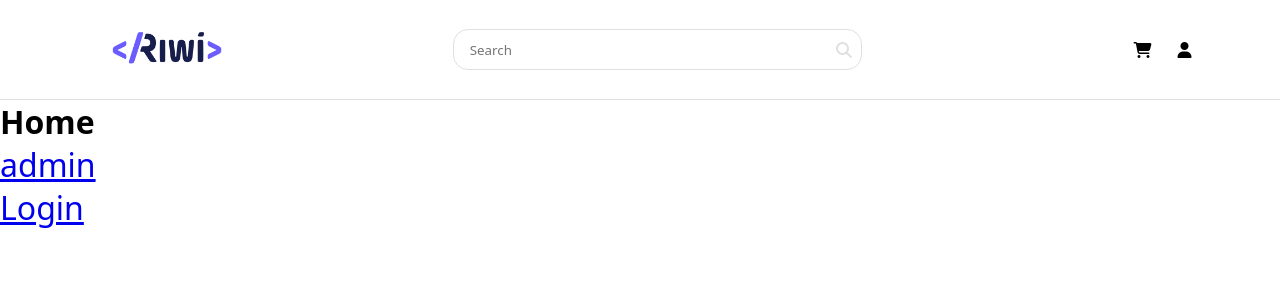
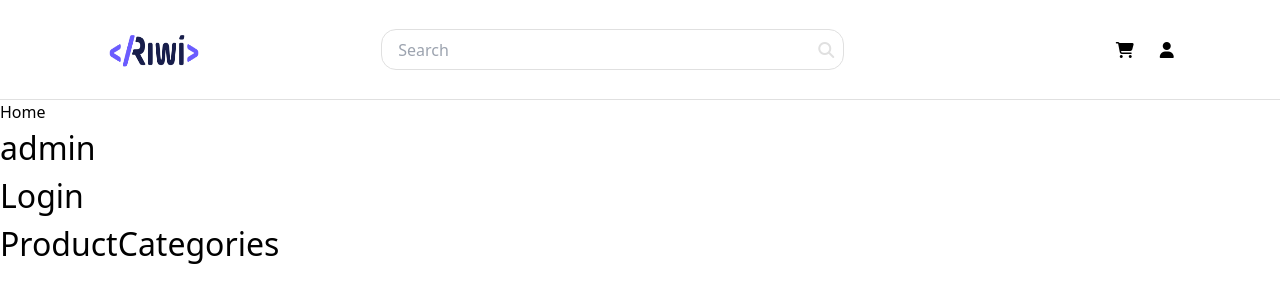
Before and after one commit to Riwi-Lovelace/RIWI_MARKET_FRONTEND, a React (Vite) app: page / in a window 1280 px wide. Shown: the top 302 px of the page. Built offline with nearby package versions, Linux system fonts and the light colour scheme.

Commit message:
Feat: Creation of product categories

```diff
--- a/package.json
+++ b/package.json
@@ -22,7 +22,7 @@
     "eslint-plugin-react": "^7.34.2",
     "eslint-plugin-react-hooks": "^4.6.2",
     "eslint-plugin-react-refresh": "^0.4.7",
-    "tailwindcss": "^3.4.4",
+    "tailwindcss": "^3.4.6",
     "vite": "^5.3.3"
   }
 }
--- a/src/custom/gen/generalStyles.css
+++ b/src/custom/gen/generalStyles.css
@@ -1,3 +1,8 @@
+@tailwind base;
+@tailwind components;
+@tailwind utilities;
+
+
 *{
     box-sizing: border-box;
     margin: 0%;
--- a/src/main.jsx
+++ b/src/main.jsx
@@ -18,6 +18,7 @@ import Register from './pages/client/register/register.jsx'
 
 //used for styles generals
 import './custom/gen/generalStyles.css'
+import { ProductCategorie } from './pages/productCategories/ProductCategorie.jsx';
 
 
 ReactDOM.createRoot(document.getElementById('root')).render(
@@ -28,6 +29,7 @@ ReactDOM.createRoot(document.getElementById('root')).render(
      <Route path="admin" element={<Admin />} />
      <Route path="login" element={<Login />} />
      <Route path="register" element={<Register />} />
+     <Route path='productCategories' element={<ProductCategorie />} />
     </Routes>
     </Router>
   </React.StrictMode>,
--- a/src/pages/home/home.jsx
+++ b/src/pages/home/home.jsx
@@ -1,5 +1,6 @@
 import { Header } from '../../components/header/Header.jsx';
 import {ModalSesion} from '../../components/modals-sesions/modalLogin.jsx'
+import { ProductCategorie } from '../productCategories/ProductCategorie.jsx';
 
 
 
@@ -11,6 +12,7 @@ const HomeShop = ()=>{
             <div className="home-links">
                 <a href="/admin">admin</a>
                 <a href="/login">Login</a>
+                <a href="/productCategories">ProductCategories</a>
             </div>
 
             <ModalSesion active={false} />
--- /dev/null
+++ b/src/pages/productCategories/ProductCategorie.jsx
@@ -0,0 +1,11 @@
+import React from 'react'
+import { Header } from '../../components/header/Header'
+
+export const ProductCategorie = () => {
+  return (
+    <>
+      <Header />
+      <h1>Hola</h1>
+    </>
+  )
+}
--- a/tailwind.config.js
+++ b/tailwind.config.js
@@ -1,7 +1,11 @@
 /** @type {import('tailwindcss').Config} */
-export default {
-  content: [],
+module.exports = {
+  purge: ['./src/**/*.{js,jsx,ts,tsx}', './public/index.html'],
+  darkMode: false, // or 'media' or 'class'
   theme: {
+    extend: {},
+  },
+  variants: {
     extend: {},
   },
   plugins: [],
```
Also changed, not shown: 1 other file (tests, documents, lock files or other folders).
